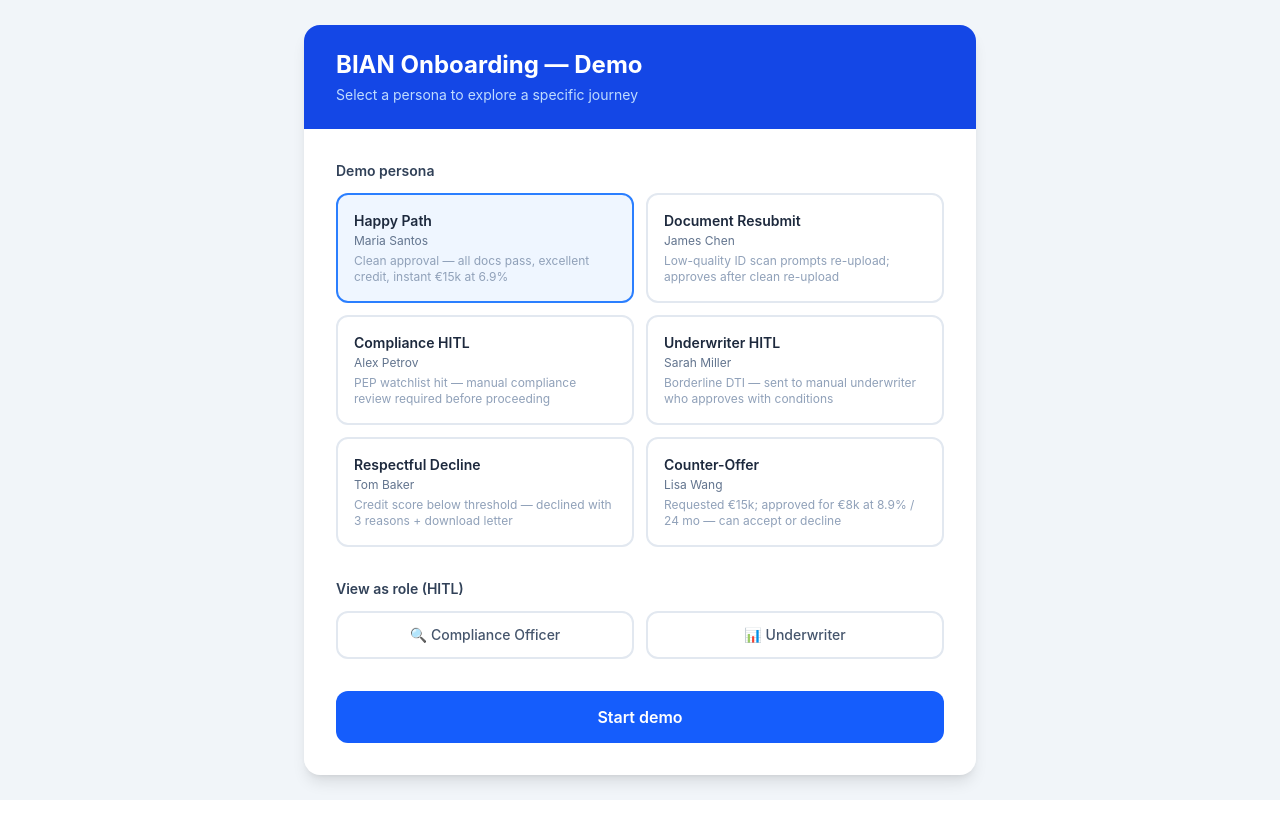
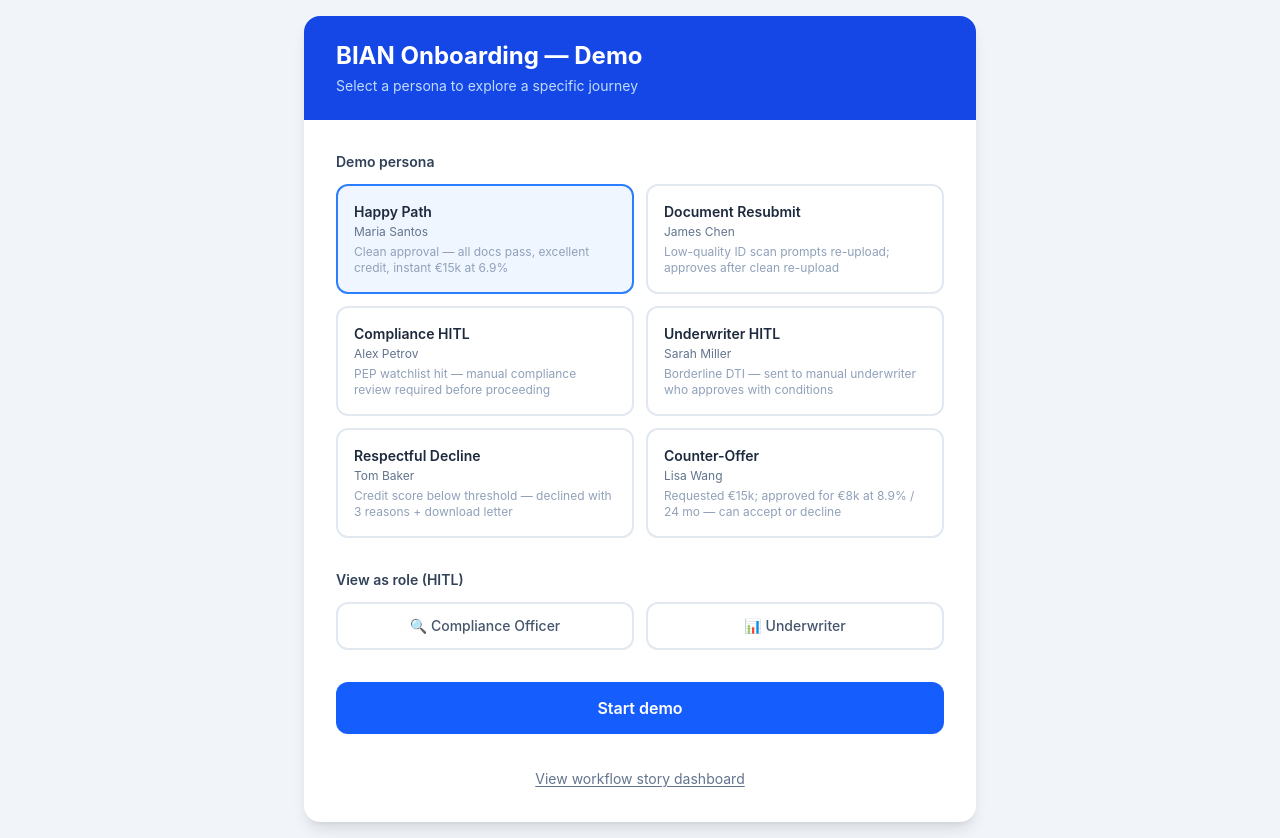
Before and after one commit to DimosGougousis/KYC_LOAN, a React (Vite) app: page / in a window 1280 px wide. Before the commit the page ends 800 px from the top, so only its background shows below. Built offline with nearby package versions, Linux system fonts and the light colour scheme.

Commit message:
feat: add /dashboard route and empty Dashboard page

```diff
--- a/src/App.tsx
+++ b/src/App.tsx
@@ -3,11 +3,13 @@
 import WorkflowPage from './pages/WorkflowPage';
 import HITLCompliance from './components/HITLCompliance';
 import HITLUnderwriter from './components/HITLUnderwriter';
+import Dashboard from './pages/Dashboard';
 
 export default function App() {
   return (
     <Routes>
       <Route path="/" element={<Home />} />
+      <Route path="/dashboard" element={<Dashboard />} />
       <Route path="/workflow/:workflowId" element={<WorkflowPage />} />
       <Route path="/hitl/compliance/:reviewId" element={<HITLCompliance />} />
       <Route path="/hitl/underwriting/:reviewId" element={<HITLUnderwriter />} />
--- /dev/null
+++ b/src/pages/Dashboard.tsx
@@ -0,0 +1,18 @@
+export default function Dashboard() {
+  return (
+    <div className="min-h-screen bg-slate-100">
+      <header className="bg-blue-700 px-6 py-4">
+        <div className="max-w-5xl mx-auto flex items-center justify-between">
+          <div>
+            <p className="text-xs text-blue-200 uppercase tracking-wide font-medium">BIAN Onboarding</p>
+            <h1 className="text-xl font-bold text-white mt-0.5">Workflow Story Dashboard</h1>
+          </div>
+          <a href="/" className="text-xs text-blue-200 hover:text-white transition-colors">Exit dashboard</a>
+        </div>
+      </header>
+      <div className="max-w-5xl mx-auto p-6">
+        <p className="text-slate-500 text-sm">Dashboard loading…</p>
+      </div>
+    </div>
+  );
+}
--- a/src/pages/Home.tsx
+++ b/src/pages/Home.tsx
@@ -86,6 +86,15 @@
           >
             Start demo
           </button>
+
+          <div className="text-center">
+            <a
+              href="/dashboard"
+              className="text-sm text-slate-500 hover:text-blue-600 underline underline-offset-2 transition-colors"
+            >
+              View workflow story dashboard
+            </a>
+          </div>
         </div>
       </div>
     </div>
```
